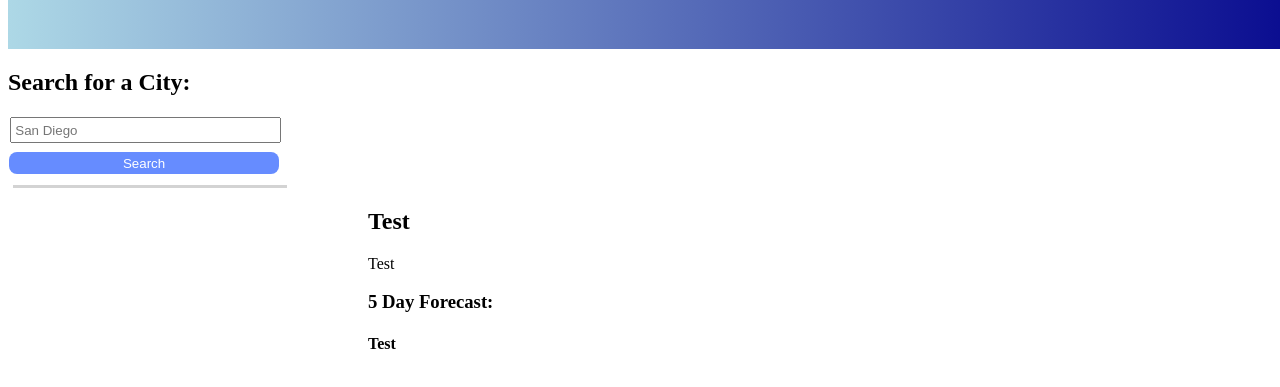
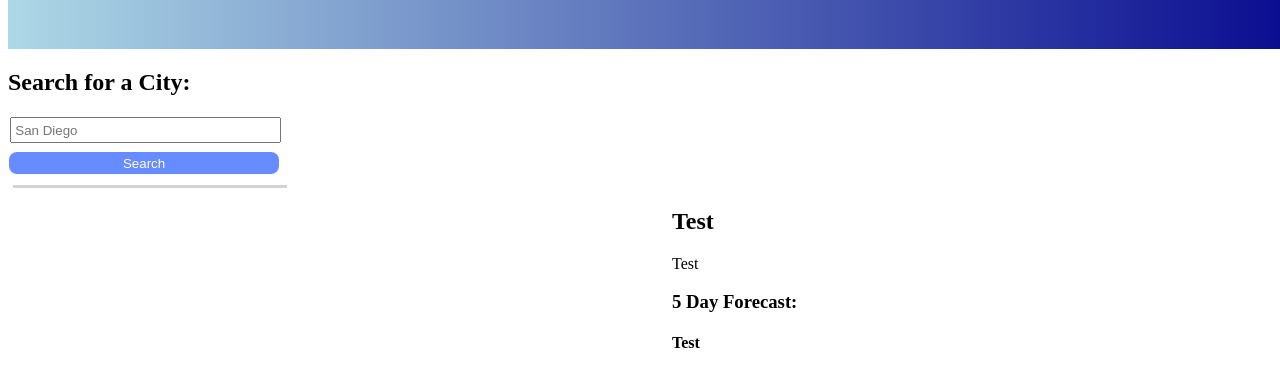
Before and after one commit to VictoriaCook/weather-forecast, a plain HTML site: page index.html in a window 1280 px wide. Shown: the part 135-522 px from the top of the page. Drawn offline with Linux system fonts and the light colour scheme.

Commit message:
layout tweaks

```diff
--- a/assets/css/style.css
+++ b/assets/css/style.css
@@ -47,8 +47,7 @@ aside {
 }
 
 #weatherData {
-    /* float: right; */
     position: relative;
-    margin-left: 360px;
-    margin-top: 20px;
+    width: 600px;
+    float: right;
 }
```
